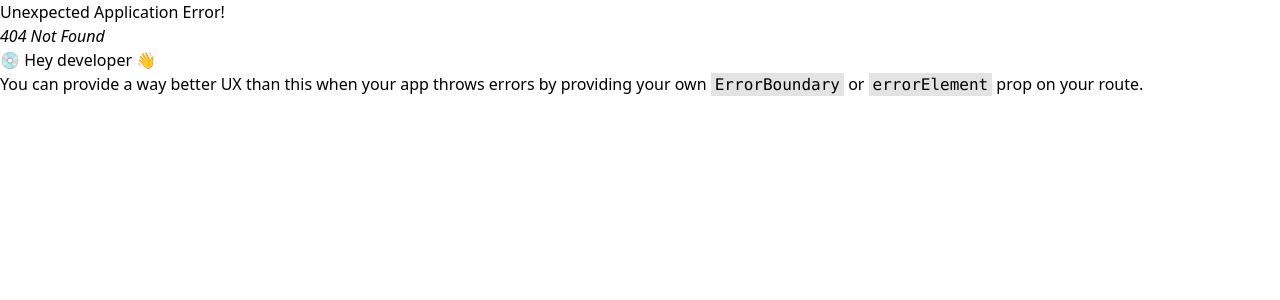
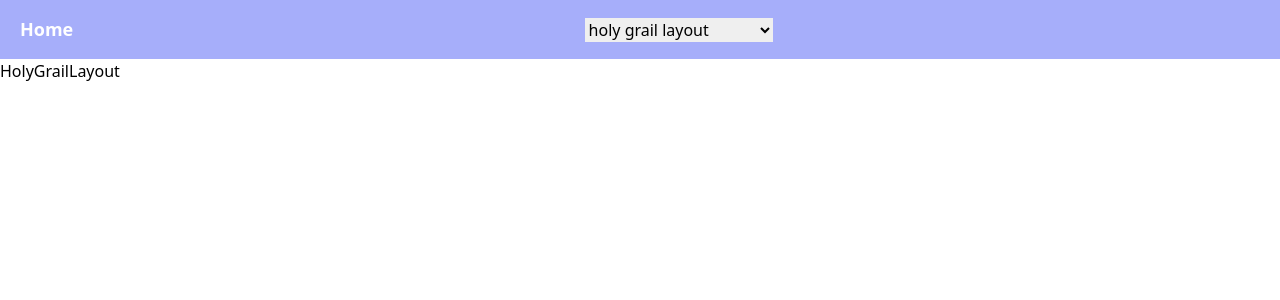
Before and after one commit to saugatrajbhandari/react-interview, a React (Vite) app: page /holy-grail-layout in a window 1280 px wide. Before the commit this address had no page. Shown: the top 300 px of the page. Built offline with nearby package versions, Linux system fonts and the light colour scheme.

Commit message:
add holy grail layout

```diff
--- a/src/navigation/index.js
+++ b/src/navigation/index.js
@@ -13,4 +13,5 @@ export const navigation = [
   { path: "/cursor-move", name: "cursor move" },
   { path: "/otp", name: "otp" },
   { path: "/progress-bar", name: "progress bar" },
+  { path: "/holy-grail-layout", name: "holy grail layout" },
 ];
--- /dev/null
+++ b/src/pages/holy-grail-layout/index.jsx
@@ -0,0 +1,7 @@
+import React from "react";
+
+function HolyGrailLayout() {
+  return <div>HolyGrailLayout</div>;
+}
+
+export default HolyGrailLayout;
--- a/src/pages/progress-bar/index.jsx
+++ b/src/pages/progress-bar/index.jsx
@@ -26,8 +26,6 @@ function Progressbar() {
     return () => clearInterval(timerRef.current);
   }, []);
 
-  console.log(progress);
-
   return (
     <div className={style.wrapper}>
       <div
--- a/src/routes/index.jsx
+++ b/src/routes/index.jsx
@@ -13,6 +13,7 @@ import Autocomplete from "../pages/autocomplete";
 import CursorMove from "../pages/cursor-move";
 import Otp from "../pages/otp";
 import Progressbar from "../pages/progress-bar";
+import HolyGrailLayout from "../pages/holy-grail-layout";
 
 export const routes = [
   {
@@ -49,4 +50,5 @@ export const routes = [
   { path: "/cursor-move", element: <CursorMove /> },
   { path: "/otp", element: <Otp /> },
   { path: "/progress-bar", element: <Progressbar /> },
+  { path: "/holy-grail-layout", element: <HolyGrailLayout /> },
 ];
```
